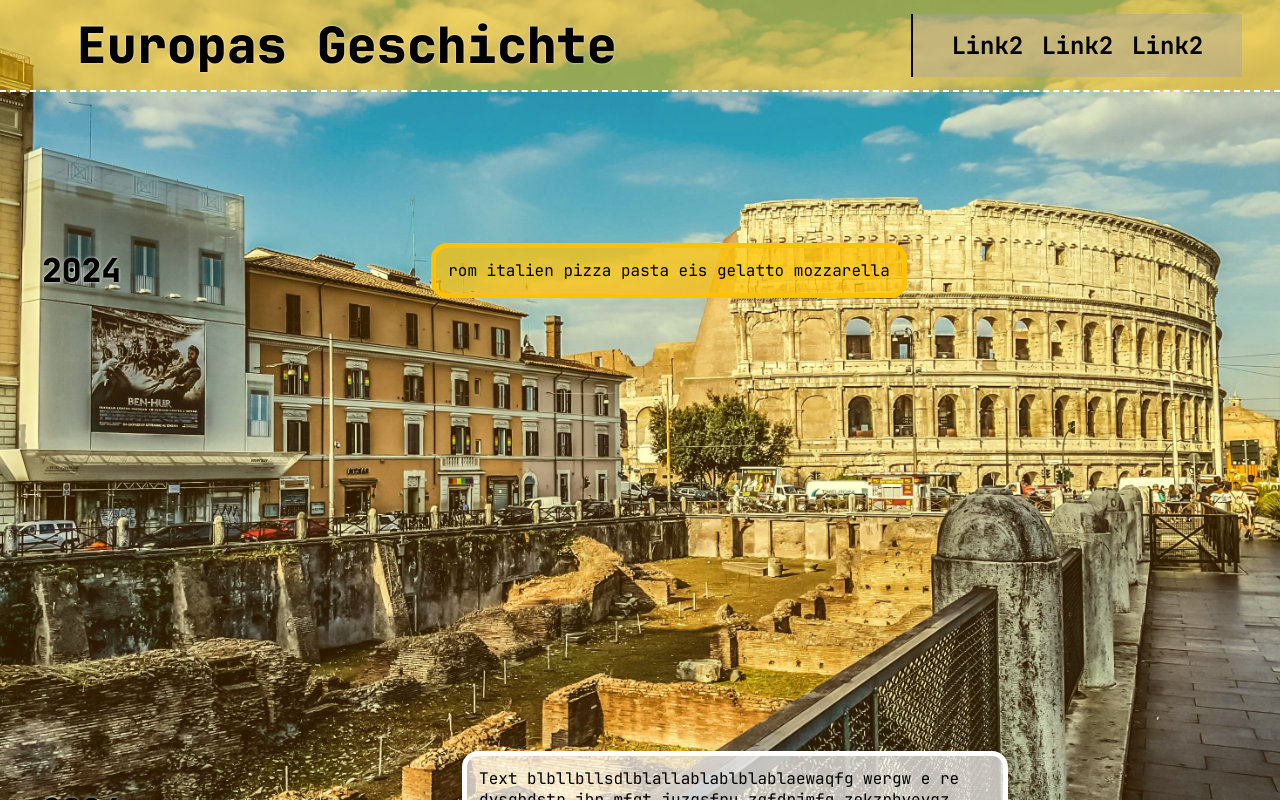
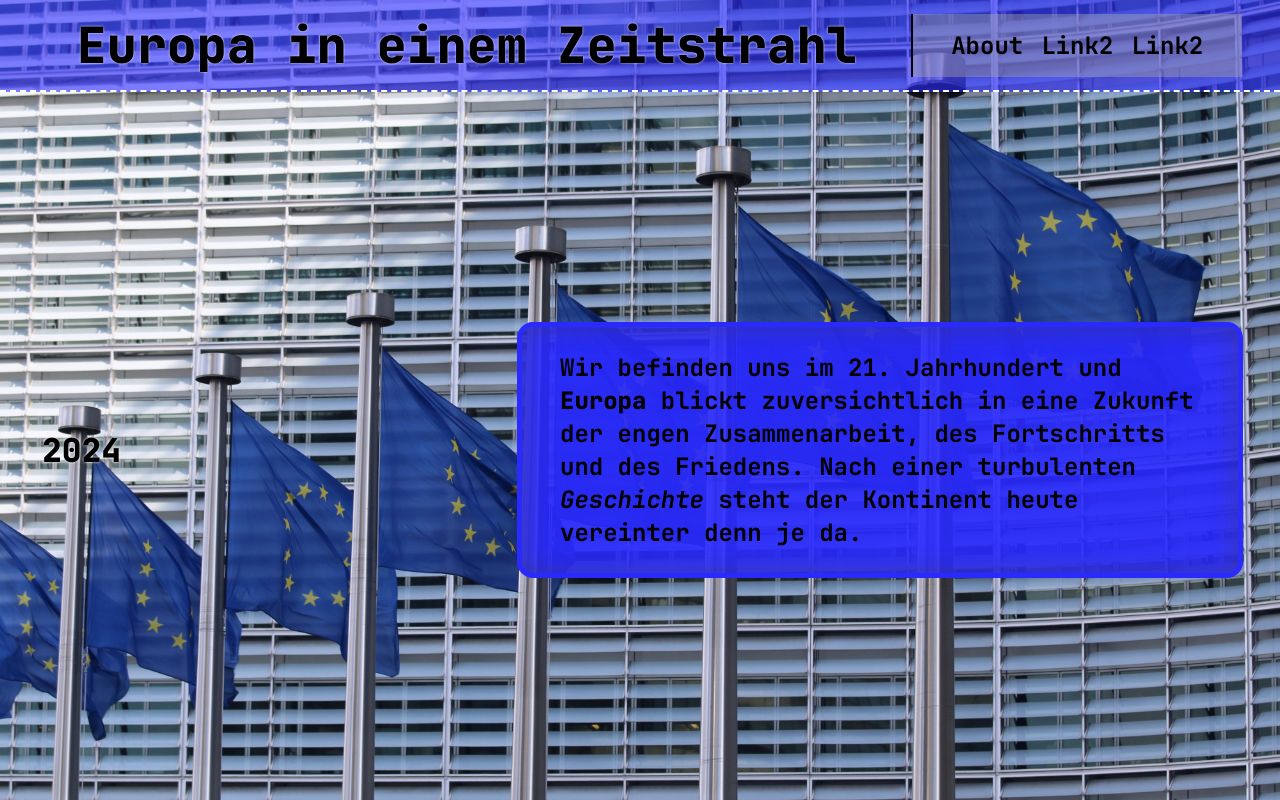
Before and after one commit to Europaprojekt/europaprojekt.github.io, a JavaScript app: page /#/ in a window 1280 px wide. Shown: the top 800 px of the page. Built offline with nearby package versions, Linux system fonts and the light colour scheme.

Commit message:
Footer added About page empty, but existent added some content on timeline added handling for small devices

```diff
--- a/index.html
+++ b/index.html
@@ -1,5 +1,5 @@
 <!DOCTYPE html>
-<html lang="en">
+<html lang="de">
   <head>
     <meta charset="UTF-8">
     <meta name="viewport" content="width=device-width, initial-scale=1.0">
--- a/src/App.vue
+++ b/src/App.vue
@@ -1,11 +1,11 @@
 <script lang="ts" setup>
 
-    import {ref} from "vue"
-    import {useRouter} from 'vue-router'
-    import MainHeader from "@/components/MainHeader.vue";
-    import Timeline from "@/components/Timeline.vue";
+import {ref} from "vue"
+import {useRouter} from 'vue-router'
+import MainHeader from "@/components/MainHeader.vue";
+import Footer from "@/components/Footer.vue";
 
-    const accent = ref("white")
+const accent = ref("white")
 
     const router = useRouter()
 
@@ -27,24 +27,24 @@
 
         <RouterView/>
 
+        <Footer/>
 
 
 
-
-        <div class="app__more">
-            <span>m</span>
-            <span>o</span>
-            <span>r</span>
-            <span>e</span>
-            <span>-</span>
-            <span>c</span>
-            <span>o</span>
-            <span>n</span>
-            <span>t</span>
-            <span>e</span>
-            <span>n</span>
-            <span>t</span>
-        </div>
+<!--        <div class="app__more">-->
+<!--            <span>m</span>-->
+<!--            <span>o</span>-->
+<!--            <span>r</span>-->
+<!--            <span>e</span>-->
+<!--            <span>-</span>-->
+<!--            <span>c</span>-->
+<!--            <span>o</span>-->
+<!--            <span>n</span>-->
+<!--            <span>t</span>-->
+<!--            <span>e</span>-->
+<!--            <span>n</span>-->
+<!--            <span>t</span>-->
+<!--        </div>-->
 
     </div>
 
@@ -58,6 +58,7 @@
         &__container {
             display: flex;
             flex-direction: column;
+            min-height: 100dvh;
         }
 
 
--- a/src/assets/main.css
+++ b/src/assets/main.css
@@ -51,7 +51,6 @@ h1 {
 }
 
 a {
-    text-decoration: none;
     color: black;
 }
 a:active {
@@ -64,3 +63,7 @@ a:visited {
 img {
     width: 100%;
 }
+
+b.extra {
+    font-weight: 900;
+}
--- a/src/components/Entry.vue
+++ b/src/components/Entry.vue
@@ -3,7 +3,7 @@
 import {useAccentStore} from "@/storages";
 
 const props = defineProps({
-    year: Number
+    year: Number || String
 })
 
 
@@ -15,15 +15,17 @@ const accentStore = useAccentStore()
 
 <template>
 
-    <div class="entry__container">
+    <div class="entry__outerContainer">
         <div class="entry__year">
             {{ year ? year : 2024 }}
         </div>
 
-        <div class="entry__content entry">
-            <slot>
+        <div class="entry__positioner">
+            <div class="entry__content entry">
+                <slot>
 
-            </slot>
+                </slot>
+            </div>
         </div>
 
     </div>
@@ -34,9 +36,10 @@ const accentStore = useAccentStore()
 
 .entry {
 
-    &__container {
-        position: relative;
+    &__outerContainer {
         width: 100%;
+        margin-block: 8dvh;
+
         display: flex;
         flex-direction: row;
         justify-content: space-between;
@@ -46,16 +49,36 @@ const accentStore = useAccentStore()
     &__year {
         font-weight: 900;
         font-size: 33px;
-        padding-inline: 42px;
+        margin-inline-start: 42px;
+        max-width: 7.5dvw;
         text-shadow: 0 0 3px white;
     }
 
+    &__positioner {
+        width: 42dvw;
+        margin-inline-end: v-bind(pos);
+        display: flex;
+        flex-direction: column;
+        align-items: center;
+        justify-content: center;
+    }
+
     &__content {
+        align-items: center;
+        justify-content: center;
+        width: fit-content;
         max-width: 40dvw;
-        margin-inline-end: v-bind(pos);
         padding: 12px;
         border: 5px solid;
         border-radius: 16px;
+        box-shadow: 0 0 24px 0 rgba(62, 62, 62, 0.42) inset;
+
+        font-size: 18px;
+        font-weight: bold;
+        & b {
+            font-weight: 900;
+        }
+
     }
 
 
--- /dev/null
+++ b/src/components/Footer.vue
@@ -0,0 +1,57 @@
+<script setup lang="ts">
+
+import { useWindowSize } from '@vueuse/core'
+
+
+const { width, height } = useWindowSize()
+
+</script>
+
+<template>
+
+    <div class="footer__container">
+        <div
+            v-if="width >= 900"
+            class="footer__content"
+        >
+            <p>
+                Dies ist die Projekt&shy;arbeit zum Europa&shy;projekt von Rufus Sommer
+            </p>
+            <p>
+                Mehr Informa&shy;tionen: <RouterLink to="/about">About</RouterLink>
+            </p>
+        </div>
+
+
+        <div v-else>
+            Diese Website ist hauptsächlich für desktop devices gedacht und funktioniert erst ab einer Breite von 900 Pixeln. <br>
+            <span v-if="height >= 900">
+                <i>Bei diesem Gerät reicht das Querformat. <br>
+                <b>Drehe Dein Gerät ins Querformat und lade die Seite ggf. neu!</b></i> <br>
+            </span>
+            Dein aktueller Bildschirm: {{ width }} x {{ height }}px
+        </div>
+    </div>
+
+</template>
+
+<style lang="scss">
+
+    .footer {
+
+        &__container {
+            margin-block-start: auto;
+
+            display: flex;
+            flex-direction: column;
+            justify-content: center;
+
+            padding-block-start: 63px;
+            padding-block-end: 84px;
+            padding-inline: 5dvw;
+        }
+
+    }
+
+
+</style>
--- a/src/components/MainHeader.vue
+++ b/src/components/MainHeader.vue
@@ -14,12 +14,12 @@ const accent = useAccentStore()
 </script>
 
 <template>
-    <header class="app__header">
+    <header class="app__header" :style="$route.fullPath === '/' ? {} : { backgroundColor: '#00000000' }">
         <div class="app__mainHeader">
-            <router-link to="/">Europas Geschichte</router-link>
+            <router-link to="/">Europa in einem Zeitstrahl</router-link>
         </div>
         <nav class="app__navbar">
-            <router-link to="/link2">Link2</router-link>
+            <router-link to="/about">About</router-link>
             <router-link to="/link2">Link2</router-link>
             <router-link to="/link2">Link2</router-link>
         </nav>
@@ -37,14 +37,20 @@ const accent = useAccentStore()
             justify-content: start;
             align-items: center;
             position: fixed;
+            top: 0;
             width: 100%;
+            max-width: 100dvw;
             min-height: inRange(8dvh, 90px, 200px);
 
             border-block-end: white 2px;
             border-bottom-style: dashed;
 
-            background-color: color-mix(in srgb, v-bind('accent.accent') 50%, transparent);
+            background-color: color-mix(in srgb, v-bind('accent.accent') 60%, transparent);
             transition: background-color .5s ease-in-out;
+
+            & a {
+                text-decoration: none;
+            }
 
         }
 
--- a/src/components/Section.vue
+++ b/src/components/Section.vue
@@ -1,8 +1,7 @@
 <script setup lang="ts">
 
-import { ref, onMounted, onUnmounted } from 'vue'
-import { useIntersectionObserver } from '@vueuse/core'
-import { vIntersectionObserver } from '@vueuse/components'
+import {onMounted, onUnmounted, ref} from 'vue'
+import {useIntersectionObserver} from '@vueuse/core'
 import Entry from "@/components/Entry.vue";
 
 const props = defineProps({
@@ -41,8 +40,8 @@ onMounted(() => {
         target.value,
         handleIntersection,
         {
-            // rootMargin: '-300px', // Offset von 100px
-            threshold: 1 // 50% des Elements müssen sichtbar sein
+            rootMargin: '-200px', // Offset von 100px
+            threshold: .0 // 50% des Elements müssen sichtbar sein
         }
     )
 })
@@ -76,7 +75,7 @@ onUnmounted(() => {
         height: 100%;
 
         & .entry {
-            background-color: color-mix(in srgb, v-bind(theme) 71%, transparent);
+            background-color: color-mix(in srgb, v-bind(theme) 90%, transparent);
             border-color: color-mix(in srgb, v-bind(theme) 100%, transparent);
         }
 
--- a/src/components/Timeline.vue
+++ b/src/components/Timeline.vue
@@ -4,10 +4,13 @@ import { ref, Ref, computed } from "vue"
 import Section from "@/components/Section.vue";
 import {useAccentStore} from "@/storages";
 import Entry from "@/components/Entry.vue";
+import { useWindowSize } from '@vueuse/core'
 
 
+const { width, height } = useWindowSize()
+
 const accentStore = useAccentStore()
-let background: Ref<string> = ref("/metro.jpg")
+let background: Ref<string> = ref("/euBackground.jpg")
 const bgForCss = computed(() => "url(" + background.value + ")")
 
 function onVis(it: string, j: string, k: string) {
@@ -22,17 +25,34 @@ function onVis(it: string, j: string, k: string) {
 <template>
 
     <div
+        v-if="width >= 900"
         class="timeline__container"
-        @click="background = '/metro.jpg'"
     >
         <div class="timeline" >
+            <Section class="timeline__europe" background="/euBackground.jpg" :theme="'rgb(42,42,255)'" overlay-transparency="4%" :on-visible="onVis">
+                <entry year="2024">
+                    Wir befinden uns im 21. Jahrhundert und <b class="extra">Europa</b> blickt zuver&shy;sichtlich in eine Zukunft der engen Zusammen&shy;arbeit, des Fortschritts und des Friedens. Nach einer turbulenten <i>Geschichte</i> steht der Kontinent heute vereinter denn je da.
+                </entry>
+            </Section>
             <Section background="/rom.jpg" :theme="'rgb(255,194,0)'" :on-visible="onVis" text="rom italien pizza pasta eis gelatto mozzarella"/>
             <Section background="/amsterdam.jpg" :theme="'rgb(255,255,255)'" overlay-transparency="1%" :on-visible="onVis" text="amsterdam -wohl eher schweiz">
                 <entry>Text blbllbllsdlblallablablblablaewaqfg wergw e re dysgbdstr jhr mfgt juzgsfru zgfdrjmfg zekzrhvevgz  vegrvgredvejzj re zvekrz gvezg rvkwezrg vkegvz rhetr hsryxy hsr</entry>
             </Section>
             <Section background="/holland.jpg" :theme="'rgba(115,255,0,0.66)'" :on-visible="onVis" text="holland kühe wiese mühlen gouda"/>
+            <Section background="/knochen.png" :theme="'rgba(221,116,1,0.66)'" :on-visible="onVis" text="holland kühe wiese mühlen gouda">
+                <entry year="vor ca. 45.000">
+                    Der Homo sapiens hat andere ansässige Menschenarten vertrieben und der <b>moderne Mensch</b> ist aus Mischungen des Homo sapiens mit anderen Arten entstanden.
+                </entry>
+                <entry year="vor ca. 70.000">
+                    Der <b>Homo sapiens</b> beginnt sich von Afrika kommend nach Europa auszubreiten.
+                </entry>
+                <entry year="vor ca. 800.000">
+                    Der <b>Homo erectus</b> (= der aufrecht gehende Mensch) breitet auf der ganzen Welt, und somit auch in Europa aus.
+                </entry>
+            </Section>
         </div>
     </div>
+
 
 </template>
 
@@ -45,6 +65,13 @@ function onVis(it: string, j: string, k: string) {
         position: relative;
         width: 100%;
         height: 100%;
+        //padding-block-start: 20dvh;
+
+
+        &__alternate {
+            margin-block-start: auto;
+            padding: 10px;
+        }
 
         &__container {
             background-size: cover;
@@ -59,9 +86,30 @@ function onVis(it: string, j: string, k: string) {
         }
 
         & .section {
-            min-height: 500px;
-            padding: 20px;
+            margin-block: 25dvh;
         }
+
+        &__europe.section {
+            margin-block-start: 50px;
+            height: 100dvh;
+
+            & .entry__positioner {
+                width: max(50dvw, 680px);
+                margin-inline-end: 60px;
+                align-self: end;
+            }
+
+            & .entry {
+                width: max(50dvw, 680px);
+                max-width: max(50dvw, 640px);
+                padding-inline: 3dvw;
+                padding-block: 3dvh;
+                //margin-inline-end: 33dvw;
+                font-size: 24px;
+                line-height: 33px;
+            }
+        }
+
 
 
     }
--- a/src/storages.ts
+++ b/src/storages.ts
@@ -1,17 +1,12 @@
-import { defineStore } from "pinia"
-// @ts-ignore dunno Y
-import HomePage from "./components/HomePage.vue";
-// @ts-ignore dunno Y
-import Link2 from "./components/Link2.vue";
-import Link3 from "./components/Link3.vue";
+import {defineStore} from "pinia"
 
 export const pagesStore = defineStore("pages", {
     state: () => ({ currentPage: "Home" }),
     getters: {
         all: (state) => [
-            {name: "Home", link: HomePage},
-            {name: "Link2", link: Link2},
-            {name: "Link3", link: Link3},
+            {name: "Home", link: {}},
+            {name: "Link2", link: {}},
+            {name: "Link3", link: {}},
             {name: "longName: Link4", link: {}},
             {name: "AnotherLink5", link: {}}
         ],
@@ -43,7 +38,7 @@ export const useCounterStore = defineStore('counter', {
 })
 
 export const useAccentStore = defineStore('accent', {
-    state: () => ({ accent: "rgb(255,255,255)", transparency: "17%" }),
+    state: () => ({ accent: "rgba(0,0,0,0)", transparency: "17%" }),
     actions: {
         setAccent(accent: string) {
             this.accent = accent
```
Also changed, not shown: src/components/About.vue (added, +34 -0 lines), src/components/Link3.vue (deleted, +0 -23 lines), src/main.js (+3 -4 lines), 1 other file (tests, documents, lock files or other folders).
